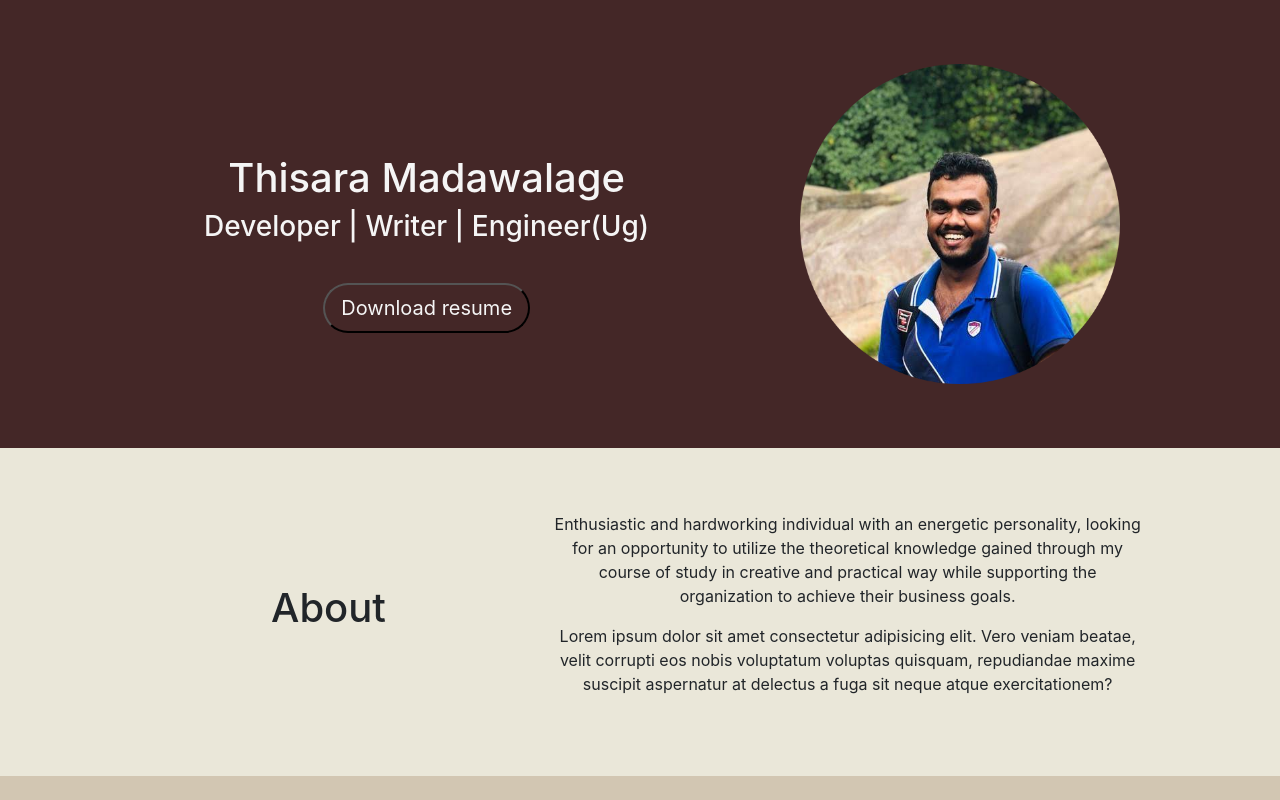
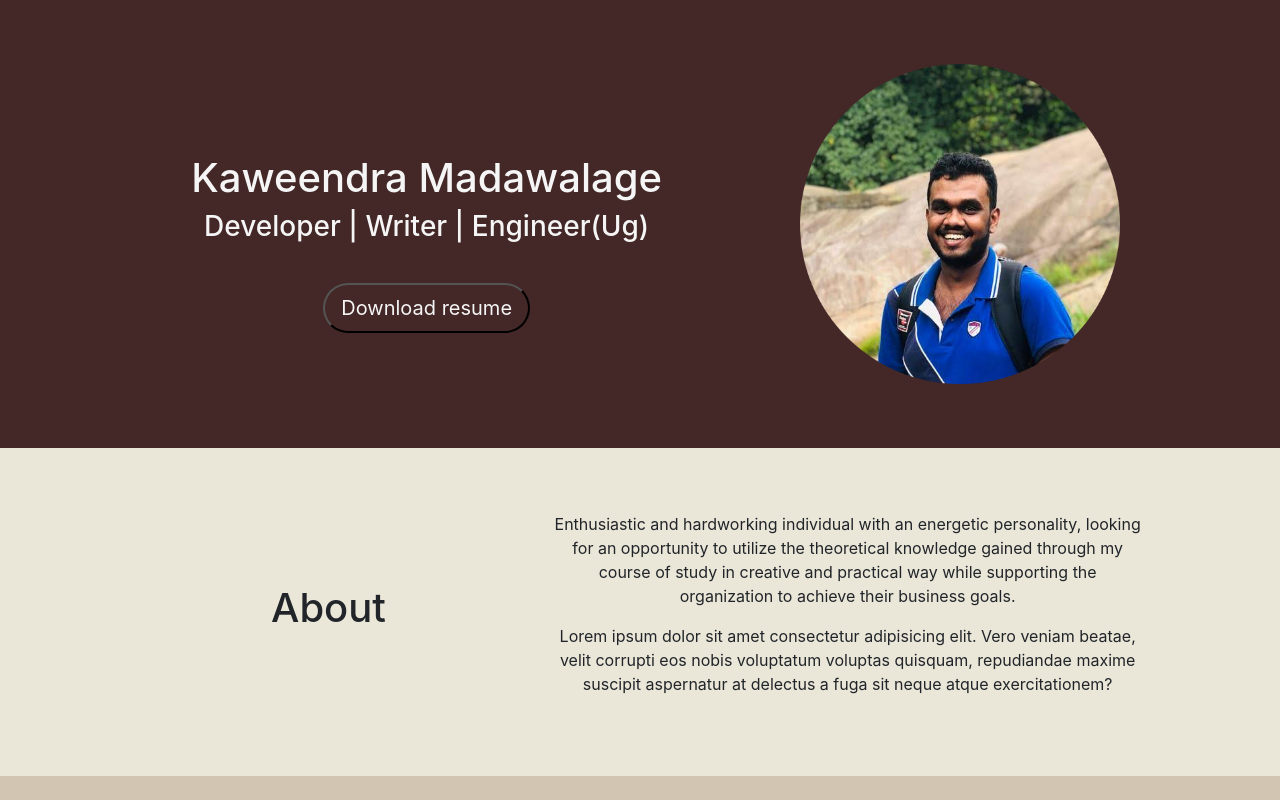
Before and after one commit to thisaramadawalage/personal, a website: page index.html in a window 1280 px wide. Shown: the top 800 px of the page. Drawn offline with nearby package versions, Linux system fonts and the light colour scheme.

Commit message:
Test app updatablity.

```diff
--- a/index.html
+++ b/index.html
@@ -28,7 +28,7 @@
             <div class="row">
                 <div class="col-lg-1 col-md-1"></div>
                 <div class="welcome-text col-lg-6 col-md-6">
-                    <h1>Thisara Madawalage</h1>
+                    <h1>Kaweendra Madawalage</h1>
                     <h3> Developer | Writer | Engineer(Ug)</h3>
                     <a href="./docs/thisara_cv.pdf"><button class="cv-btn btn-lg">Download resume</button></a>
                 </div>
```
